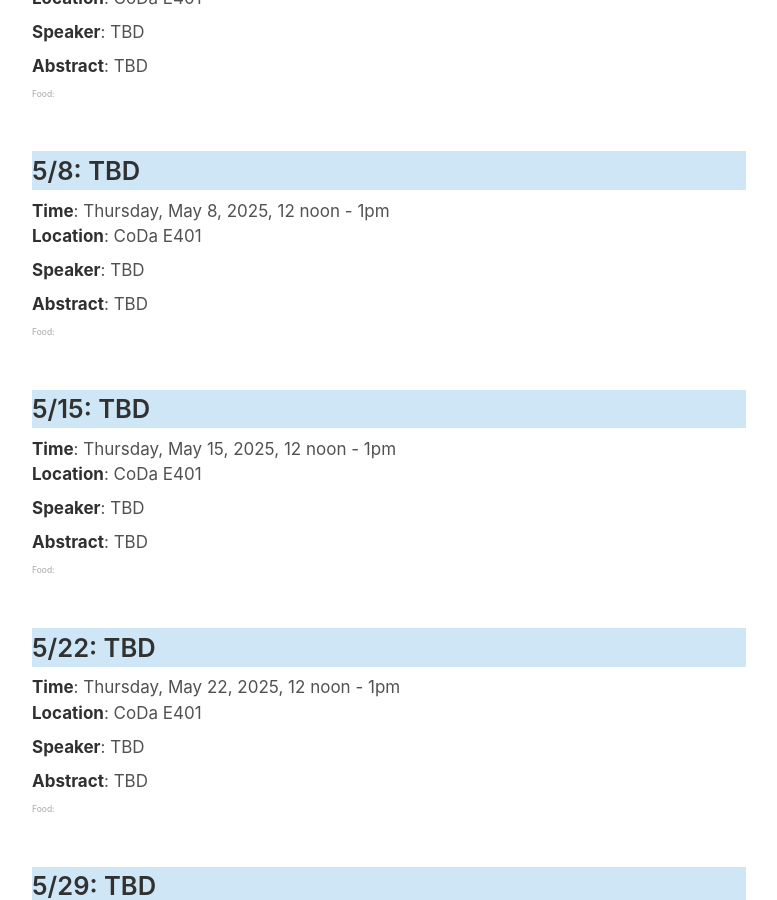
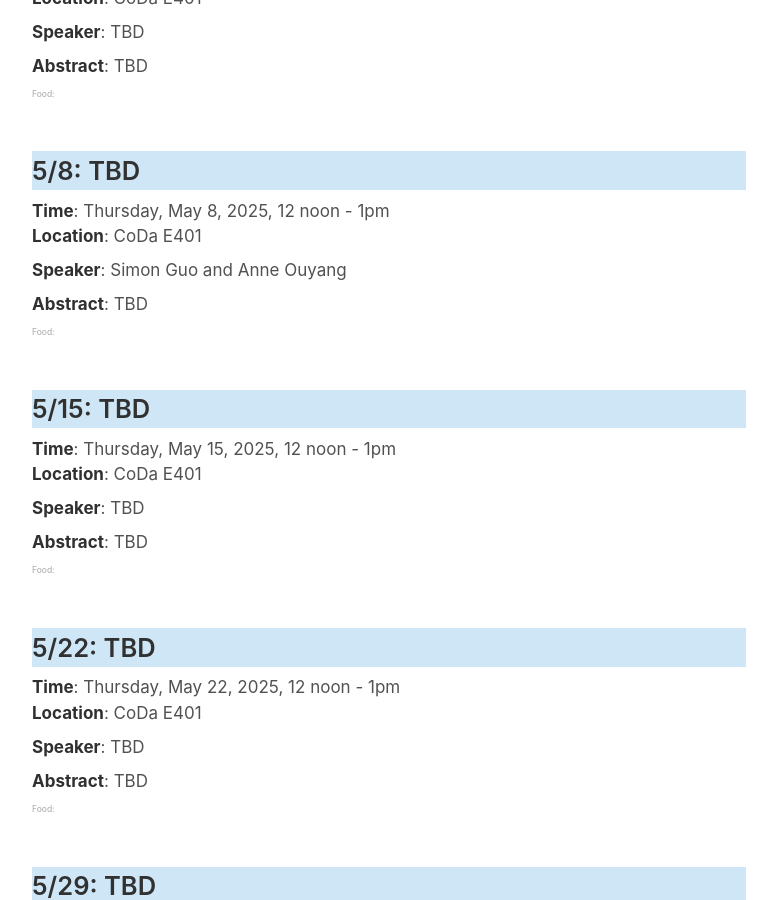
Before and after one commit to software-research-lunch/software-research-lunch.github.io, a Jekyll site: the page built from index.html, in a window 1280 px wide and 900 px high, scrolled down 2123 px. Shown: the whole window, without its empty margins (251-1028 px from the left). Built offline with Jekyll 4.4.1, drawn with Linux system fonts in a browser that asks for light colours.

Commit message:
5/8 updated

```diff
--- a/_data/schedule.yml
+++ b/_data/schedule.yml
@@ -63,7 +63,7 @@ y25_spring:
     - date: "2025-5-8"
       abstract: "TBD"
       title: "TBD"
-      speaker: "TBD"
+      speaker: "Simon Guo and Anne Ouyang"
       bio: "TBD"
     - date: "2025-5-15"
       abstract: "TBD"
```
